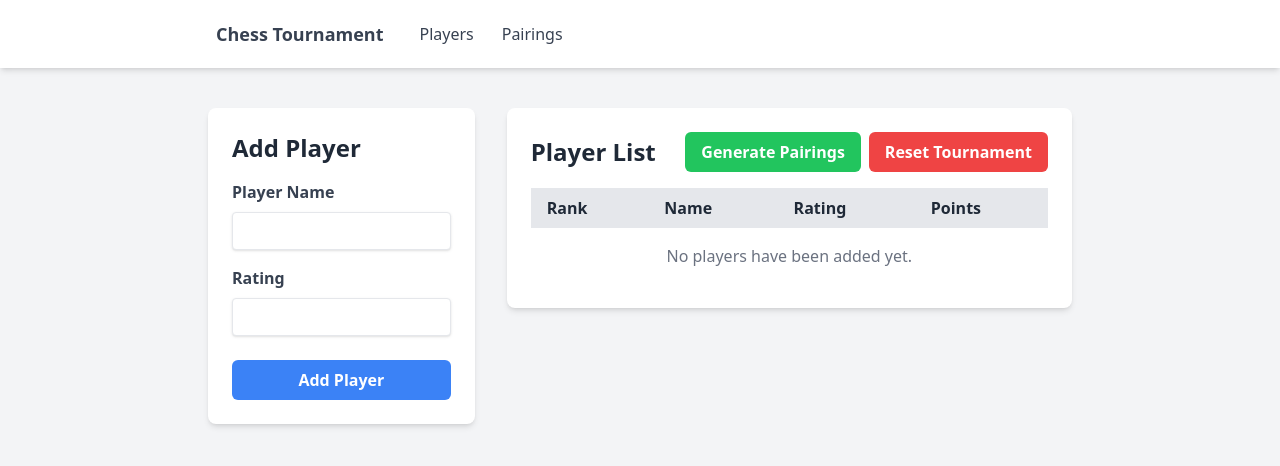
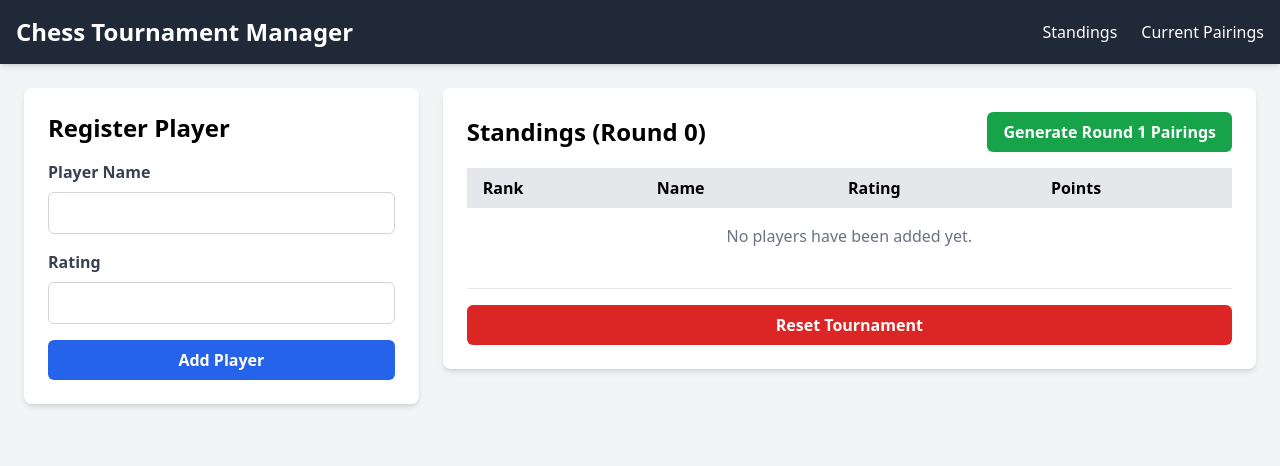
Before and after one commit to PoojanJaviya/Simple-Chess-Pairing-Software, a Flask app: page / in a window 1280 px wide. Shown: the top 466 px of the page. Run offline with Flask 3, Linux system fonts and the light colour scheme; data that the repository does not hold is empty; some libraries are stand-ins or nearby versions.

Commit message:
Added Swiss Logic

```diff
--- a/chess_tournament/routes.py
+++ b/chess_tournament/routes.py
@@ -11,78 +11,116 @@ def index():
         name = request.form['name']
         rating = request.form['rating']
         error = None
+
         if not name: error = 'Name is required.'
         elif not rating: error = 'Rating is required.'
+
         if error is None:
             try:
                 players_in_db = db.get_all_players_from_db()
                 if any(p['name'].lower() == name.lower() for p in players_in_db):
-                     raise db.get_db().IntegrityError
+                     raise ValueError(f"Player '{name}' is already registered.")
                 db.add_player_to_db(name, int(rating))
                 flash('Player added successfully!', 'success')
-            except db.get_db().IntegrityError:
-                flash(f"Player '{name}' is already registered.", 'error')
-            except ValueError:
-                flash("Rating must be an integer.", 'error')
+            except ValueError as e:
+                flash(str(e), 'error')
             return redirect(url_for('main.index'))
+
         flash(error, 'error')
+
     players = db.get_all_players_from_db()
-    return render_template('index.html', players=players)
+    current_round = db.get_latest_round_number()
+    return render_template('index.html', players=players, current_round=current_round)
 
 
 @bp.route('/generate-pairings', methods=('POST',))
 def generate_pairings():
-    """Generates pairings and awards BYE points."""
+    """Generates pairings only if the previous round is complete."""
+    if not db.are_all_results_in():
+        flash('Cannot generate next round. The current round must be concluded first.', 'error')
+        return redirect(url_for('main.view_pairings'))
+
     players = db.get_all_players_from_db()
     if len(players) < 2:
         flash('You need at least two players to generate pairings.', 'error')
         return redirect(url_for('main.index'))
 
-    db.clear_pairings_from_db()
-    pairings = pairing_logic.generate_first_round_pairs(players)
-    db.add_pairings_to_db(pairings)
+    latest_round = db.get_latest_round_number()
+    next_round = latest_round + 1
 
-    # Award point to BYE player immediately
+    if next_round == 1:
+        pairings = pairing_logic.generate_first_round_pairs(players)
+    else:
+        history = db.get_match_history_from_db()
+        pairings = pairing_logic.generate_swiss_pairs(players, history)
+
+    db.add_pairings_to_db(pairings, next_round)
+
     for p1_sr_no, p2_sr_no in pairings:
         if p2_sr_no is None:
             db.update_player_score_in_db(p1_sr_no, 1.0)
             flash('BYE point awarded successfully.', 'info')
             break
 
-    flash('Pairings generated successfully!', 'success')
+    flash(f'Round {next_round} pairings generated successfully!', 'success')
     return redirect(url_for('main.view_pairings'))
 
 
 @bp.route('/pairings')
 def view_pairings():
     """Displays the current pairings."""
-    pairings = db.get_pairings_from_db()
-    return render_template('pairings.html', pairings=pairings)
+    pairings = db.get_current_pairings_from_db()
+    current_round = db.get_latest_round_number()
+    return render_template('pairings.html', pairings=pairings, current_round=current_round)
 
 
 @bp.route('/record-result', methods=('POST',))
 def record_result():
-    """Handles submission of a match result."""
-    board_display_number = request.form['board_display_number']
-    table_no = request.form['table_no']
-    result = request.form['result']
-    player1_sr_no = request.form['player1_sr_no']
-    player2_sr_no = request.form['player2_sr_no']
+    """Handles result changes, reversing old scores and applying new ones."""
+    table_no = int(request.form['table_no'])
+    new_result = request.form['result']
+    player1_sr_no = int(request.form['player1_sr_no'])
+    player2_sr_no_str = request.form.get('player2_sr_no')
+    player2_sr_no = int(player2_sr_no_str) if player2_sr_no_str else None
 
-    db.update_match_result_in_db(table_no, result)
+    # --- Score Correction Logic ---
+    old_match = db.get_match_by_table_no(table_no)
+    old_result = old_match['result']
 
-    if result == '1-0':
-        db.update_player_score_in_db(int(player1_sr_no), 1.0)
-    elif result == '0-1':
+    # 1. Subtract points from the old result
+    if old_result == '1-0':
+        db.update_player_score_in_db(player1_sr_no, -1.0)
+    elif old_result == '0-1' and player2_sr_no:
+        db.update_player_score_in_db(player2_sr_no, -1.0)
+    elif old_result == '0.5-0.5':
+        db.update_player_score_in_db(player1_sr_no, -0.5)
         if player2_sr_no:
-            db.update_player_score_in_db(int(player2_sr_no), 1.0)
-    elif result == '0.5-0.5':
-        db.update_player_score_in_db(int(player1_sr_no), 0.5)
+            db.update_player_score_in_db(player2_sr_no, -0.5)
+
+    # 2. Update the match to the new result
+    db.update_match_result_in_db(table_no, new_result)
+
+    # 3. Add points for the new result
+    if new_result == '1-0':
+        db.update_player_score_in_db(player1_sr_no, 1.0)
+    elif new_result == '0-1' and player2_sr_no:
+        db.update_player_score_in_db(player2_sr_no, 1.0)
+    elif new_result == '0.5-0.5':
+        db.update_player_score_in_db(player1_sr_no, 0.5)
         if player2_sr_no:
-            db.update_player_score_in_db(int(player2_sr_no), 0.5)
+            db.update_player_score_in_db(player2_sr_no, 0.5)
 
-    flash(f'Result for Board {board_display_number} recorded!', 'success')
+    flash(f'Result for Board {request.form["board_display_number"]} updated!', 'success')
     return redirect(url_for('main.view_pairings'))
+
+
+@bp.route('/conclude-round', methods=('POST',))
+def conclude_round():
+    """Finalizes the current round."""
+    current_round = db.get_latest_round_number()
+    db.conclude_round_in_db()
+    flash(f'Round {current_round} has been concluded. You can now generate the next round.', 'success')
+    return redirect(url_for('main.index'))
 
 
 @bp.route('/reset-tournament', methods=('POST',))
--- a/chess_tournament/templates/index.html
+++ b/chess_tournament/templates/index.html
@@ -1,51 +1,40 @@
 {% extends 'layout.html' %}
 
 {% block content %}
-<div class="grid grid-cols-1 md:grid-cols-3 gap-8">
-
-    <!-- Player Entry Form -->
+<div class="grid grid-cols-1 md:grid-cols-3 gap-6">
+    <!-- Player Registration Form -->
     <div class="md:col-span-1">
         <div class="bg-white p-6 rounded-lg shadow-md">
-            <h2 class="text-2xl font-bold mb-4">Add Player</h2>
-            <form method="post">
+            <h2 class="text-2xl font-bold mb-4">Register Player</h2>
+            <form action="{{ url_for('main.index') }}" method="post">
                 <div class="mb-4">
-                    <label for="name" class="block text-gray-700 font-bold mb-2">Player Name</label>
-                    <input type="text" name="name" id="name" required class="shadow appearance-none border rounded w-full py-2 px-3 text-gray-700 leading-tight focus:outline-none focus:shadow-outline">
+                    <label for="name" class="block text-gray-700 font-semibold mb-2">Player Name</label>
+                    <input type="text" id="name" name="name" required class="w-full px-3 py-2 border border-gray-300 rounded-md focus:outline-none focus:ring-2 focus:ring-blue-500">
                 </div>
-                <div class="mb-6">
-                    <label for="rating" class="block text-gray-700 font-bold mb-2">Rating</label>
-                    <input type="number" name="rating" id="rating" required class="shadow appearance-none border rounded w-full py-2 px-3 text-gray-700 leading-tight focus:outline-none focus:shadow-outline">
+                <div class="mb-4">
+                    <label for="rating" class="block text-gray-700 font-semibold mb-2">Rating</label>
+                    <input type="number" id="rating" name="rating" required class="w-full px-3 py-2 border border-gray-300 rounded-md focus:outline-none focus:ring-2 focus:ring-blue-500">
                 </div>
-                <button type="submit" class="w-full bg-blue-500 text-white font-bold py-2 px-4 rounded-md hover:bg-blue-600 transition duration-300">
-                    Add Player
-                </button>
+                <button type="submit" class="w-full bg-blue-600 text-white font-bold py-2 px-4 rounded-md hover:bg-blue-700 transition duration-300">Add Player</button>
             </form>
         </div>
     </div>
 
-    <!-- Player List -->
+    <!-- Player List and Standings -->
     <div class="md:col-span-2">
         <div class="bg-white p-6 rounded-lg shadow-md">
             <div class="flex justify-between items-center mb-4">
-                <h2 class="text-2xl font-bold">Player List</h2>
-                <div class="flex space-x-2">
-                    <!-- Generate Pairings Button -->
-                    <form action="{{ url_for('main.generate_pairings') }}" method="post">
-                        <button type="submit" class="bg-green-500 text-white font-bold py-2 px-4 rounded-md hover:bg-green-600 transition duration-300">
-                            Generate Pairings
-                        </button>
-                    </form>
-                    <!-- NEW: Reset Tournament Button -->
-                    <form action="{{ url_for('main.reset_tournament') }}" method="post">
-                        <button type="submit"
-                                class="bg-red-500 text-white font-bold py-2 px-4 rounded-md hover:bg-red-600 transition duration-300"
-                                onclick="return confirm('Are you sure you want to delete all players and pairings? This cannot be undone.');">
-                            Reset Tournament
-                        </button>
-                    </form>
-                </div>
+                <h2 class="text-2xl font-bold">Standings (Round {{ current_round }})</h2>
+                <form action="{{ url_for('main.generate_pairings') }}" method="post">
+                    <button type="submit" class="bg-green-600 text-white font-bold py-2 px-4 rounded-md hover:bg-green-700 transition duration-300">
+                        {% if current_round == 0 %}
+                            Generate Round 1 Pairings
+                        {% else %}
+                            Generate Round {{ current_round + 1 }} Pairings
+                        {% endif %}
+                    </button>
+                </form>
             </div>
-
             <div class="overflow-x-auto">
                 <table class="min-w-full bg-white">
                     <thead class="bg-gray-200">
@@ -62,16 +51,21 @@
                             <td class="py-2 px-4 font-semibold">{{ loop.index }}</td>
                             <td class="py-2 px-4">{{ player.name }}</td>
                             <td class="py-2 px-4">{{ player.rating }}</td>
-                            <td class="py-2 px-4">{{ "%.1f"|format(player.points) }}</td>
+                            <td class="py-2 px-4 font-bold">{{ player.points }}</td>
                         </tr>
                         {% else %}
                         <tr>
-                            <td colspan="4" class="text-center py-4 text-gray-500">No players have been added yet.</td>
+                            <td colspan="4" class="py-4 px-4 text-center text-gray-500">No players have been added yet.</td>
                         </tr>
                         {% endfor %}
                     </tbody>
                 </table>
             </div>
+            <div class="mt-6 border-t pt-4">
+                <form action="{{ url_for('main.reset_tournament') }}" method="post" onsubmit="return confirm('Are you sure you want to reset the entire tournament? This will delete all players and results.');">
+                    <button type="submit" class="w-full bg-red-600 text-white font-bold py-2 px-4 rounded-md hover:bg-red-700 transition duration-300">Reset Tournament</button>
+                </form>
+            </div>
         </div>
     </div>
 </div>
--- a/chess_tournament/templates/layout.html
+++ b/chess_tournament/templates/layout.html
@@ -5,40 +5,54 @@
     <meta name="viewport" content="width=device-width, initial-scale=1.0">
     <title>Chess Pairing Software</title>
     <script src="https://cdn.tailwindcss.com"></script>
+    <style>
+        /* Simple style for flash messages */
+        .flash {
+            padding: 1rem;
+            margin-bottom: 1rem;
+            border-radius: 0.5rem;
+            font-weight: bold;
+        }
+        .flash.success {
+            background-color: #d4edda;
+            color: #155724;
+            border: 1px solid #c3e6cb;
+        }
+        .flash.error {
+            background-color: #f8d7da;
+            color: #721c24;
+            border: 1px solid #f5c6cb;
+        }
+        .flash.info {
+            background-color: #d1ecf1;
+            color: #0c5460;
+            border: 1px solid #bee5eb;
+        }
+    </style>
 </head>
-<body class="bg-gray-100 text-gray-800">
-    <nav class="bg-white shadow-md">
-        <div class="max-w-4xl mx-auto px-4">
-            <div class="flex justify-between">
-                <div class="flex space-x-4">
-                    <div>
-                        <a href="{{ url_for('main.index') }}" class="flex items-center py-5 px-2 text-gray-700 hover:text-gray-900">
-                            <span class="font-bold text-lg">Chess Tournament</span>
-                        </a>
-                    </div>
-                    <div class="flex items-center space-x-1">
-                        <a href="{{ url_for('main.index') }}" class="py-5 px-3 text-gray-700 hover:text-gray-900">Players</a>
-                        <a href="{{ url_for('main.view_pairings') }}" class="py-5 px-3 text-gray-700 hover:text-gray-900">Pairings</a>
-                    </div>
-                </div>
-            </div>
+<body class="bg-gray-100 font-sans">
+    <nav class="bg-gray-800 text-white p-4 shadow-md">
+        <div class="container mx-auto flex justify-between items-center">
+            <h1 class="text-2xl font-bold">Chess Tournament Manager</h1>
+            <ul class="flex space-x-6">
+                <!-- **BUG FIX**: Changed "Players" to "Standings" for clarity -->
+                <li><a href="{{ url_for('main.index') }}" class="hover:text-gray-300">Standings</a></li>
+                <li><a href="{{ url_for('main.view_pairings') }}" class="hover:text-gray-300">Current Pairings</a></li>
+            </ul>
         </div>
     </nav>
 
-    <main class="py-10">
-        <div class="max-w-4xl mx-auto px-4">
+    <main class="container mx-auto p-6">
+        <!-- Flash messages will appear here -->
         {% with messages = get_flashed_messages(with_categories=true) %}
             {% if messages %}
                 {% for category, message in messages %}
-                        <div class="mb-4 p-4 rounded-md {{ 'bg-green-100 text-green-700' if category == 'success' else 'bg-red-100 text-red-700' }}" role="alert">
-                            {{ message }}
-                        </div>
+                    <div class="flash {{ category }}">{{ message }}</div>
                 {% endfor %}
             {% endif %}
         {% endwith %}
+
         {% block content %}{% endblock %}
-        </div>
     </main>
-
 </body>
 </html>
```
Also changed, not shown: chess_tournament/db.py (+68 -28 lines), chess_tournament/pairing_logic.py (+73 -21 lines), chess_tournament/schema.sql (added, +22 -0 lines), chess_tournament/templates/pairings.html (+20 -12 lines), schema.sql (deleted, +0 -15 lines). Lines whose indentation alone changed are shown as unchanged.
